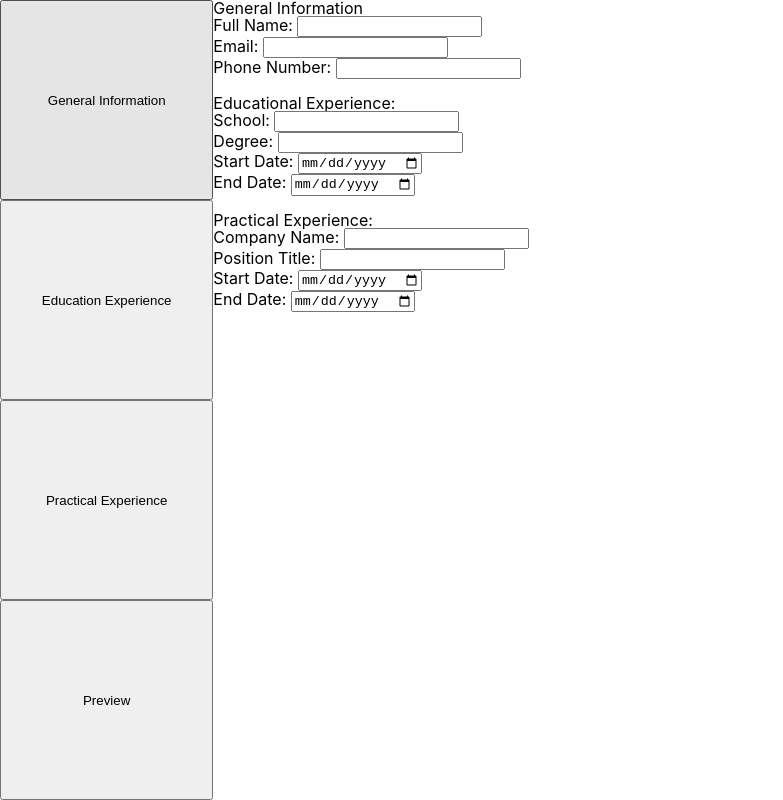
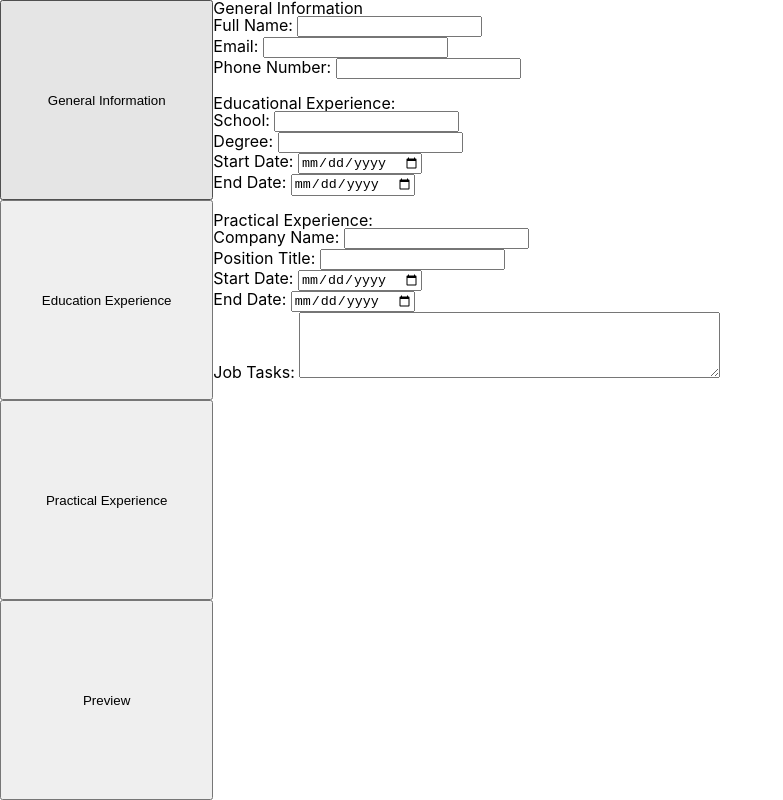
Before and after one commit to aaronlmjohnson/cv-project, a React (Create React App) app: page / in a window 1280 px wide. Shown: the whole page, without its empty margins (0-783 px from the left). Built offline with nearby package versions, Linux system fonts and the light colour scheme.

Commit message:
created TextArea component and added TextArea to PracticalInfoForm

```diff
--- a/src/components/PracticalInfoForm.js
+++ b/src/components/PracticalInfoForm.js
@@ -1,6 +1,7 @@
 import React from "react";
 import DateItem from "../DateItem";
 import FormHeader from "./FormHeader";
+import TextArea from "./TextArea";
 import TextItem from "./TextItem";
 
 const PracticalInfoForm = ()=>{
@@ -13,10 +14,7 @@ const PracticalInfoForm = ()=>{
                 <TextItem id={"position-title"} name={"positionTitle"} value={"Position Title:"}/>
                 <DateItem id={"work-start-date"} name={"workStartDate"} value={"Start Date:"} />
                 <DateItem id={"work-end-date"} name={"workEndDate"} value={"End Date:"} />
-                    {/* <TextItem id={"school"} name={"school"} value={"School:"}/>
-                    <TextItem id={"degree"} name={"degree"} value={"Degree:"}/>
-                    <DateItem id={"start-date"} name={"startDate"} value={"Start Date:"} />
-                    <DateItem id={"end-date"} name={"endDate"} value={"End Date:"} /> */}
+                <TextArea id={"job-tasks"} name={"jobTasks"} value={"Job Tasks:"}/>
                 </ul>
             </form>
         </div>
--- /dev/null
+++ b/src/components/TextArea.js
@@ -0,0 +1,13 @@
+import React from "react";
+
+const TextArea = (props)=>{
+    return(
+        <li className="form-item">
+            <label htmlFor={props.name}> {props.value} </label>
+
+            <textarea  id ={props.id} name={props.name} rows="4" cols="50"></textarea>
+        </li>
+    );
+}
+
+export default TextArea;
```
